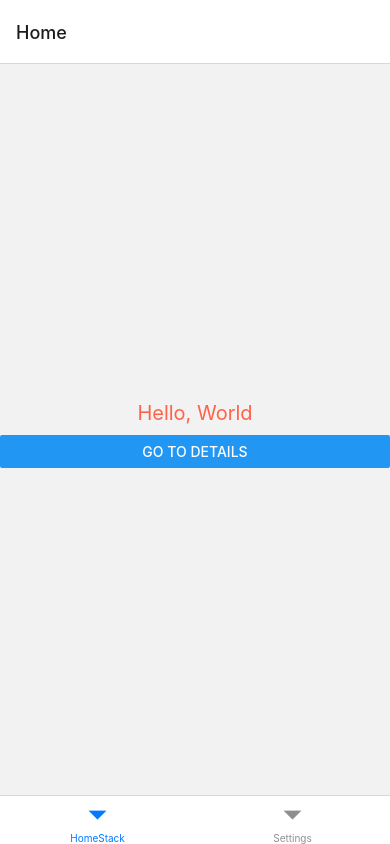
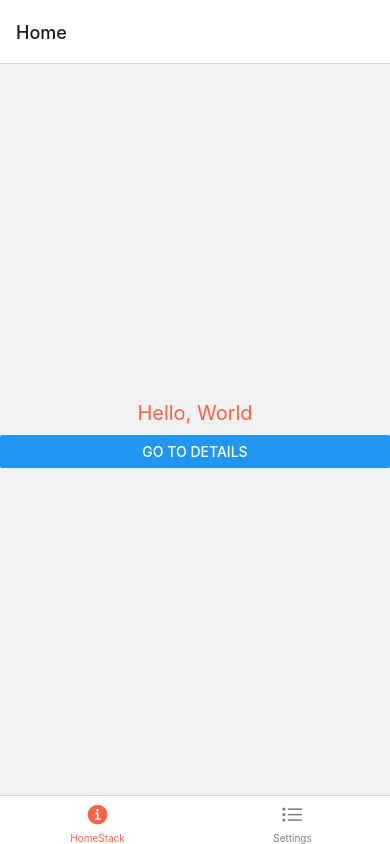
Before and after one commit to kiranojhanp/ghurghura-ci-cd-react-native, a React Native app: screen / in a window 390 px wide. Built offline with nearby package versions, Linux system fonts and the light colour scheme.

Commit message:
feat: integrate react native vector icons

```diff
--- a/App.tsx
+++ b/App.tsx
@@ -6,6 +6,7 @@
   NativeStackScreenProps,
   createNativeStackNavigator,
 } from '@react-navigation/native-stack';
+import Ionicons from 'react-native-vector-icons/Ionicons';
 
 type RootStackParamList = {
   Home: undefined;
@@ -64,7 +65,23 @@
 function Wrapper(): JSX.Element {
   return (
     <NavigationContainer>
-      <Tab.Navigator>
+      <Tab.Navigator
+        screenOptions={({route}) => ({
+          tabBarIcon: ({focused, color, size}) => {
+            let iconName = '';
+            if (route.name === 'HomeStack') {
+              iconName = focused
+                ? 'information-circle'
+                : 'information-circle-outline';
+            } else if (route.name === 'Settings') {
+              iconName = focused ? 'list' : 'list-outline';
+            }
+
+            return <Ionicons name={iconName} size={size} color={color} />;
+          },
+          tabBarActiveTintColor: 'tomato',
+          tabBarInactiveTintColor: 'gray',
+        })}>
         <Tab.Screen
           name="HomeStack"
           component={HomeStack}
--- a/package.json
+++ b/package.json
@@ -19,7 +19,8 @@
     "react": "18.2.0",
     "react-native": "0.72.7",
     "react-native-safe-area-context": "^4.7.4",
-    "react-native-screens": "^3.27.0"
+    "react-native-screens": "^3.27.0",
+    "react-native-vector-icons": "10.0.2"
   },
   "devDependencies": {
     "@babel/core": "^7.20.0",
@@ -29,6 +30,7 @@
     "@react-native/metro-config": "^0.72.11",
     "@tsconfig/react-native": "^3.0.0",
     "@types/react": "^18.0.24",
+    "@types/react-native-vector-icons": "6.4.17",
     "@types/react-test-renderer": "^18.0.0",
     "babel-jest": "^29.2.1",
     "eslint": "^8.19.0",
```
Also changed, not shown: react-native.config.js (added, +9 -0 lines), 5 other files (tests, documents, lock files or other folders).
